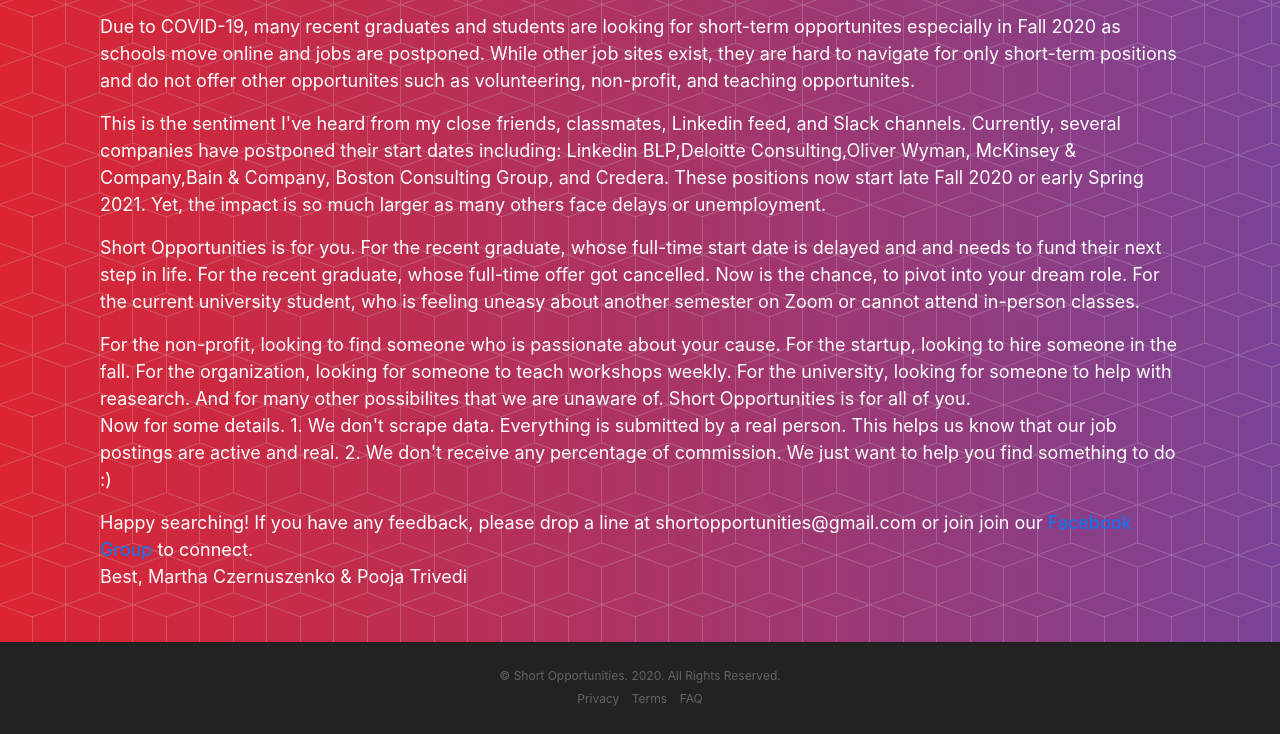
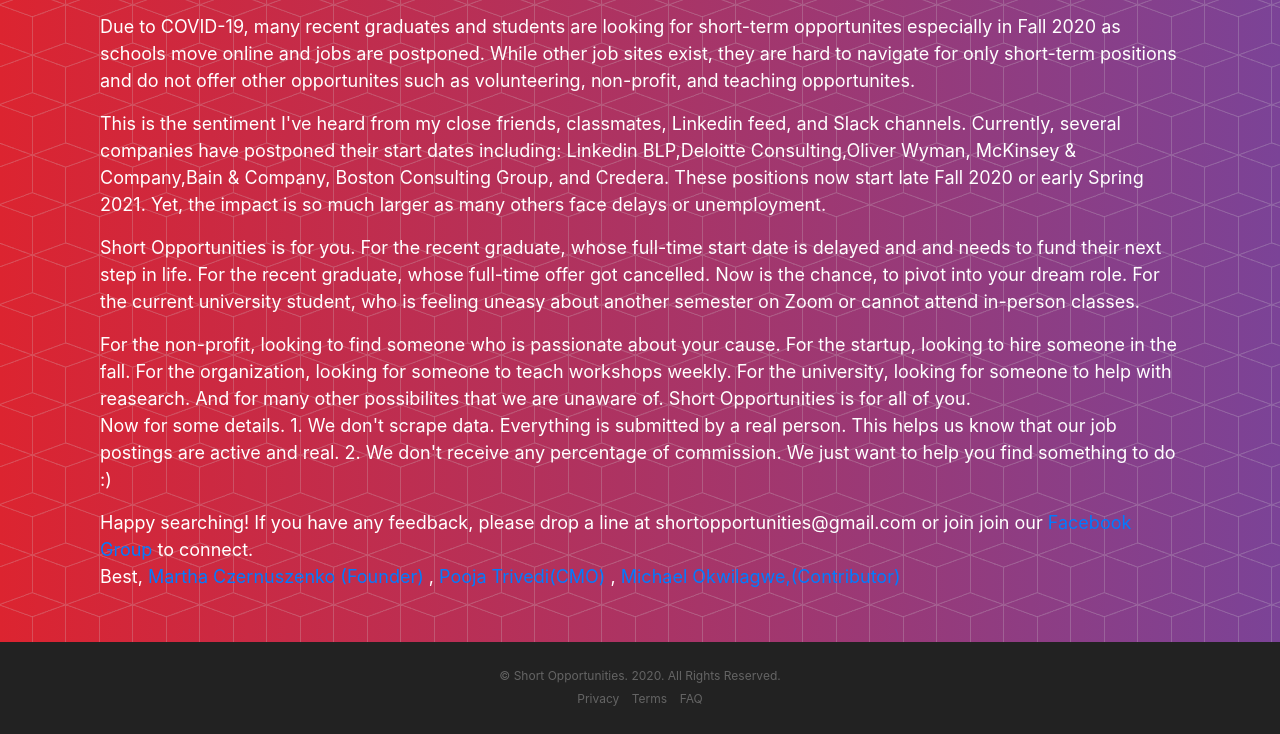
Before and after one commit to Marthacz/fall2020, a website with bundled scripts: page about.html in a window 1280 px wide. Shown: the part 158-892 px from the top of the page. Built offline with nearby package versions, Linux system fonts and the light colour scheme; a web font is replaced by a local one.

Commit message:
added 3rd contributor

```diff
--- a/about.html
+++ b/about.html
@@ -119,7 +119,7 @@
                      <p>
                      Happy searching! If you have any feedback, please drop a line at shortopportunities@gmail.com or join join our <a href = "https://www.facebook.com/groups/192694118838088/"> Facebook Group </a> to connect.
                      <br>
-                    Best, Martha Czernuszenko & Pooja Trivedi
+                    Best, <a href = "https://www.linkedin.com/in/marthaczernuszenko/"> Martha Czernuszenko (Founder) </a>, <a href = "https://www.linkedin.com/in/poojatrivedi98/"> Pooja Trivedi(CMO) </a>, <a href = "https://www.linkedin.com/in/michael-okwilagwe/"> Michael Okwilagwe,(Contributor) </a>
                     </p>
 
   </div>
```
